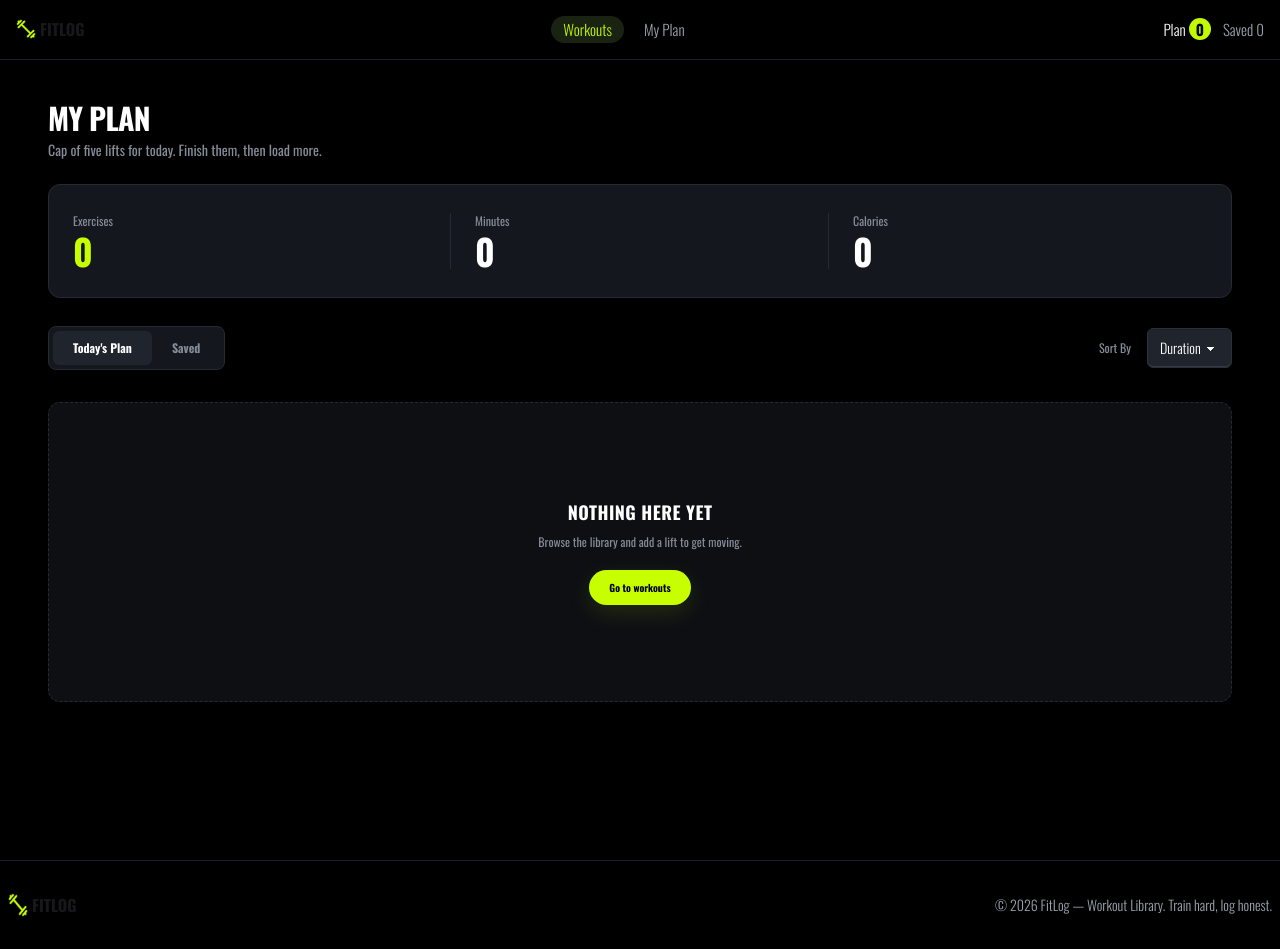
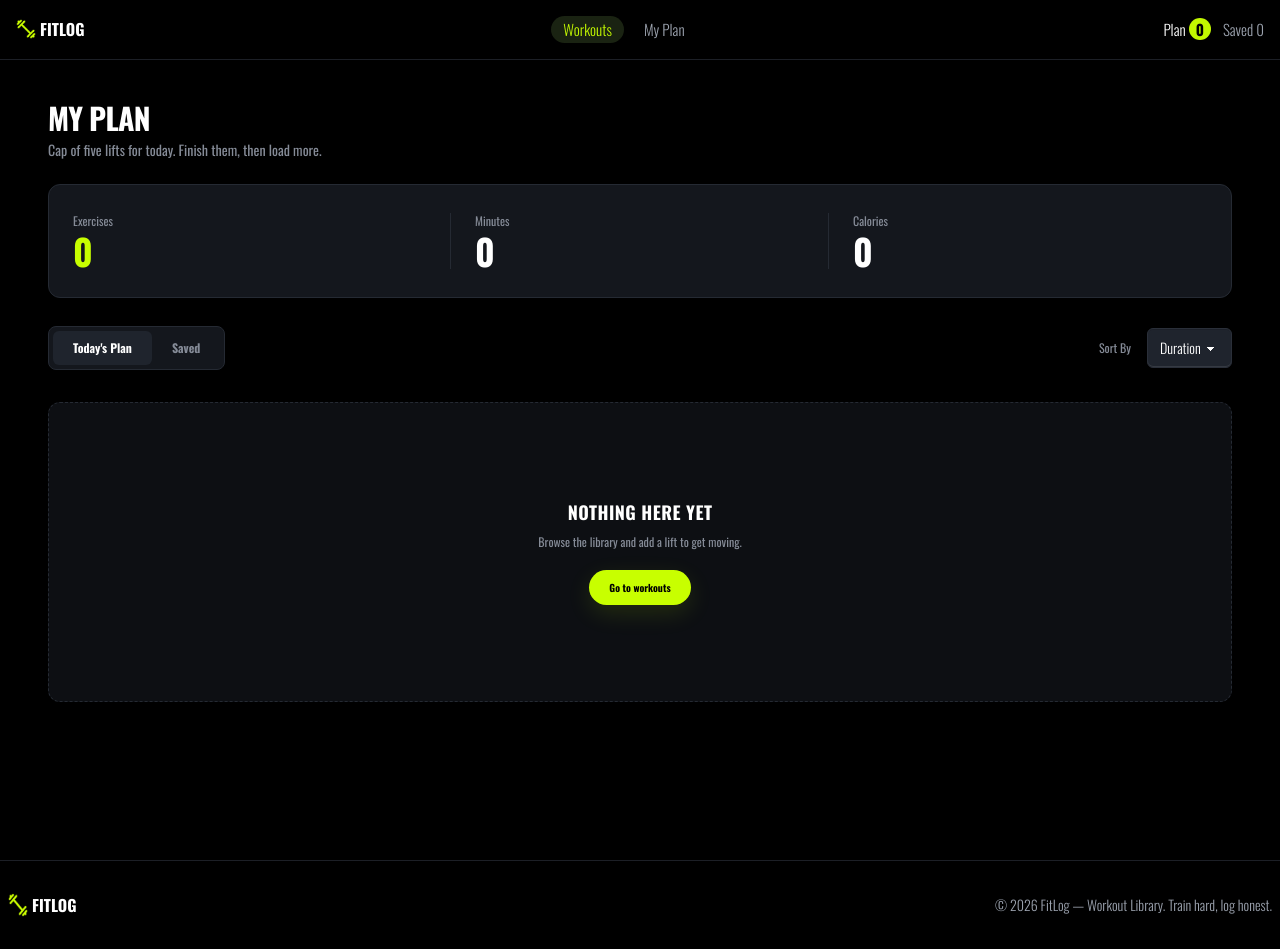
Before and after one commit to AbuSufian-official/fitlog, a Next.js app: page /my-plan in a window 1280 px wide. Built offline with nearby package versions, Linux system fonts and the light colour scheme.

Commit message:
add font color....

```diff
--- a/src/app/components/footer.tsx
+++ b/src/app/components/footer.tsx
@@ -10,7 +10,7 @@
                         <Link href='/'>
                             <div className='flex gap-1'>
                                 <Image src='/logo.png' alt='FITLOG' width={20} height={5} />
-                                <span className='font-bold'>FITLOG</span>
+                                <span className='font-bold text-white'>FITLOG</span>
                             </div>
                         </Link>
                         <div>
--- a/src/app/components/navber.tsx
+++ b/src/app/components/navber.tsx
@@ -25,7 +25,7 @@
                             <Link href='/'>
                                 <div className='flex gap-1 items-center'>
                                     <Image src='/logo.png' alt='FITLOG' width={20} height={20} />
-                                    <span className='font-bold'>FITLOG</span>
+                                    <span className='font-bold text-white'>FITLOG</span>
                                 </div>
                             </Link>
                         </div>
--- a/src/app/layout.tsx
+++ b/src/app/layout.tsx
@@ -23,6 +23,7 @@
   return (
     <html
       lang="en"
+       data-theme="light"
       className={`h-full antialiased`}
     >
       <body className={`min-h-full flex flex-col ${oswald.className}`}>
```
